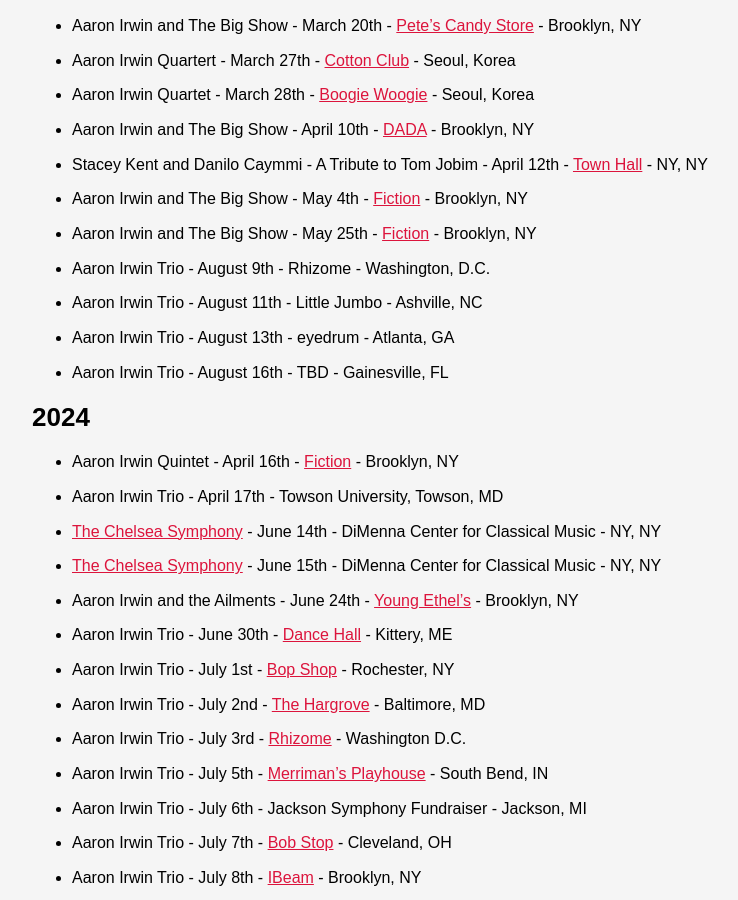
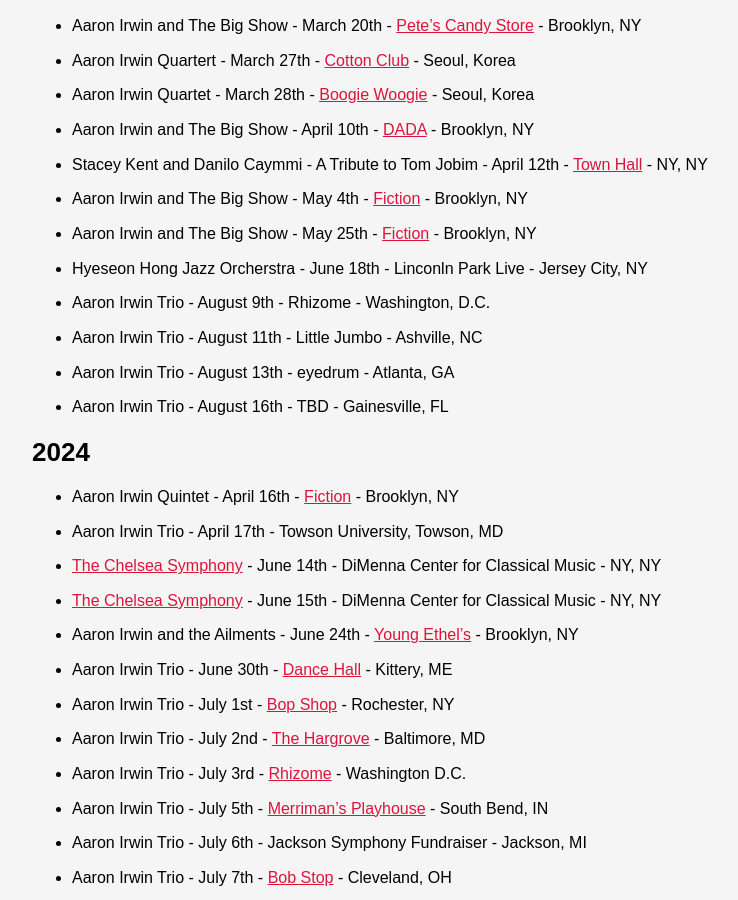
Before and after one commit to ryanve/aaronirwin.com, a Jekyll site: the page built from performances.md, in a window 1280 px wide and 900 px high, scrolled down 347 px. Shown: the whole window, without its empty margins (128-866 px from the left). Built offline with Jekyll 4.4.1, drawn with Linux system fonts in a browser that asks for light colours.

Commit message:
Update performances.md

```diff
--- a/performances.md
+++ b/performances.md
@@ -17,6 +17,7 @@
 - Stacey Kent and Danilo Caymmi - A Tribute to Tom Jobim - April 12th - [Town Hall](https://www.thetownhall.org/event/stacey-kent-danilo-caymmi-a-tribute-to-tom-jobim) - NY, NY
 - Aaron Irwin and The Big Show - May 4th - [Fiction](https://fictionbk.com/) - Brooklyn, NY
 - Aaron Irwin and The Big Show - May 25th - [Fiction](https://fictionbk.com/) - Brooklyn, NY
+- Hyeseon Hong Jazz Orcherstra - June 18th - Linconln Park Live - Jersey City, NY
 - Aaron Irwin Trio - August 9th - Rhizome - Washington, D.C.
 - Aaron Irwin Trio - August 11th - Little Jumbo - Ashville, NC
 - Aaron Irwin Trio - August 13th - eyedrum - Atlanta, GA
```
